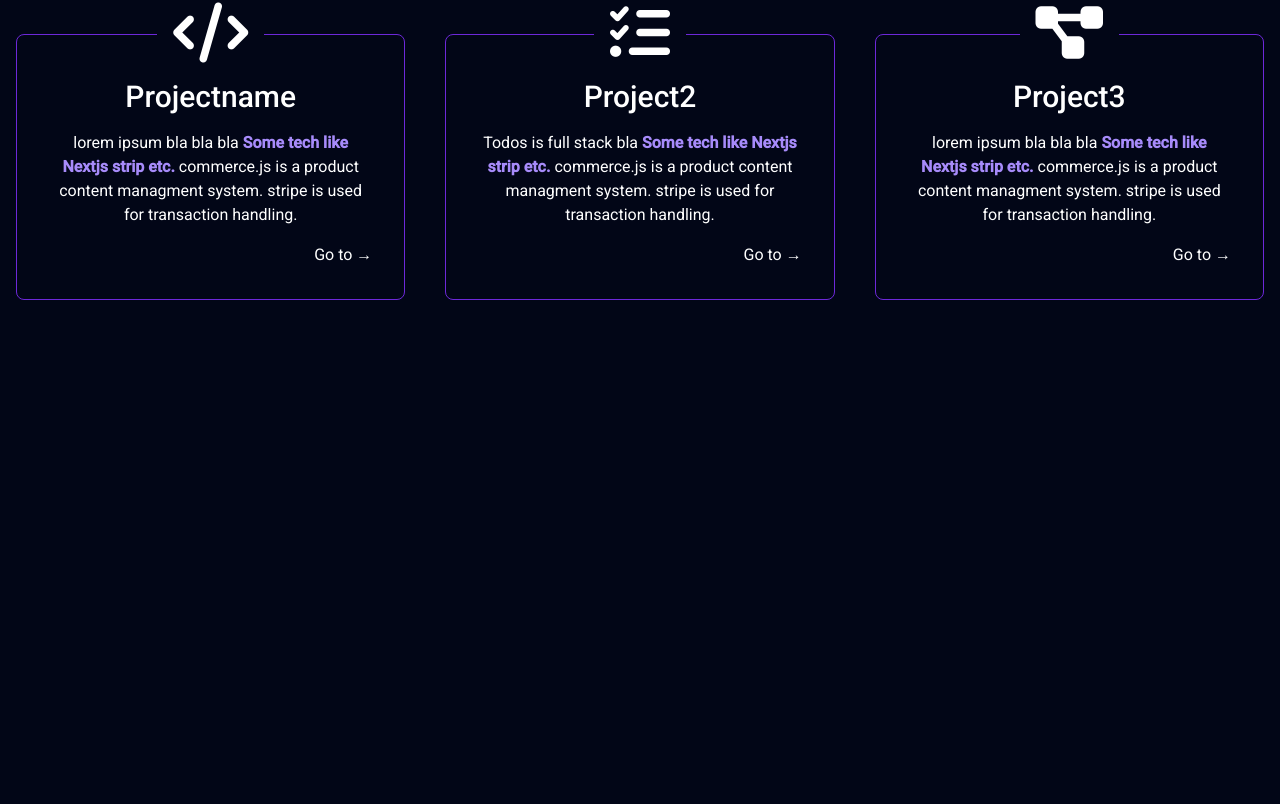
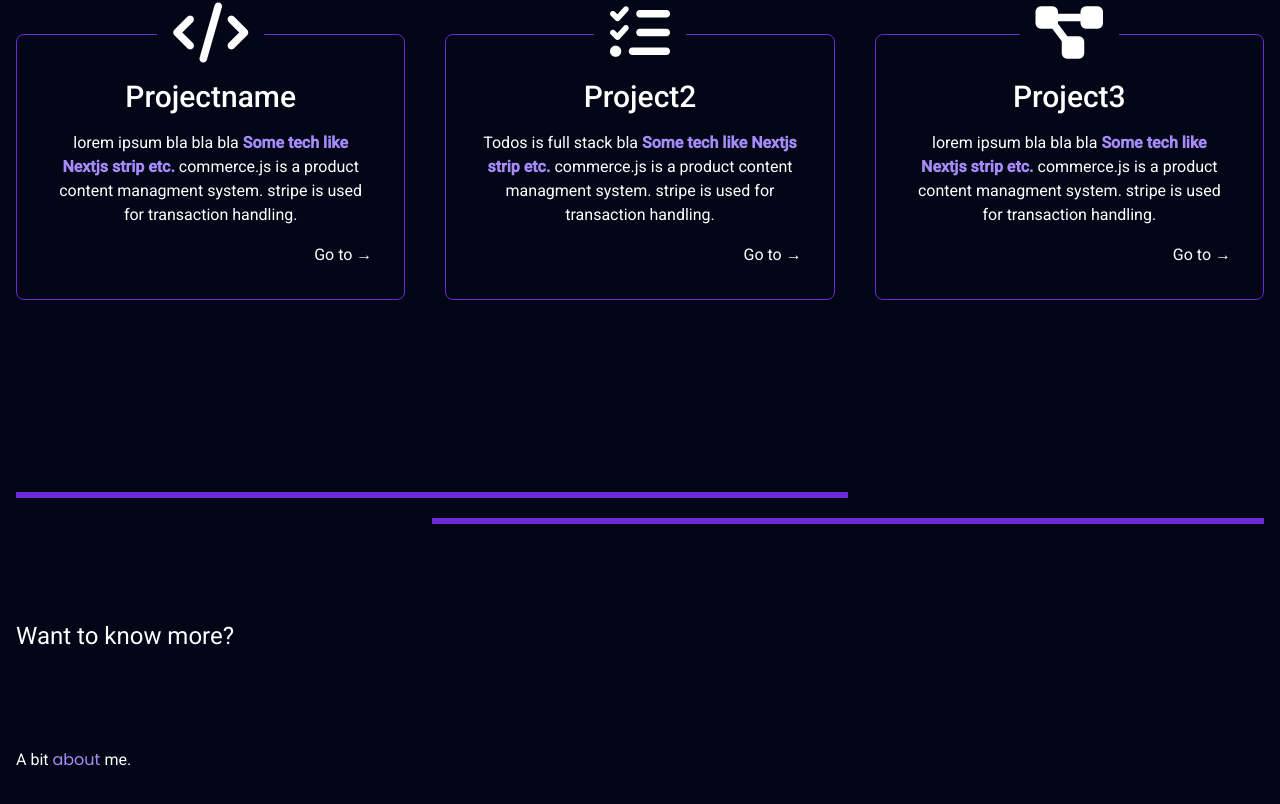
Before and after one commit to Nicktvdd/portfolio, a SvelteKit app: page / in a window 1280 px wide. Shown: the part 964-1768 px from the top of the page. Before the commit the page ends 1408 px from the top, so only its background shows below. Built offline with nearby package versions, Linux system fonts and the light colour scheme.

Commit message:
Starting about me

```diff
--- a/src/components/Main.svelte
+++ b/src/components/Main.svelte
@@ -1,12 +1,11 @@
 <script>
-import Step from "./Step.svelte"
+  import Step from "./Step.svelte";
 
   let steps = [
-  {name: 'Projectname', icon: 'fa-solid fa-code'},
-  {name: 'Project2', icon: 'fa-solid fa-list-check'},
-  {name: 'Project3', icon: 'fa-solid fa-diagram-project'}
-]
-
+    { name: "Projectname", icon: "fa-solid fa-code" },
+    { name: "Project2", icon: "fa-solid fa-list-check" },
+    { name: "Project3", icon: "fa-solid fa-diagram-project" },
+  ];
 </script>
 
 <main class="flex flex-col flex-1 p-4">
@@ -39,11 +38,13 @@ let steps = [
       </a>
     </div>
     <div class="relative shadow-2xl grid place-items-center">
-      <img src={"images/profile.png"} alt="Profile image" class="object-cover z-[2] max-h-[70vh]"/>
+      <img
+        src={"images/profile.png"}
+        alt="Profile image"
+        class="object-cover z-[2] max-h-[70vh]"
+      />
     </div>
   </section>
-
-
 
   <section id="projects" class="py-20 lg:py-32 flex flex-col gap-24">
     <div class="flex flex-col gap-2 text-center">
@@ -54,35 +55,55 @@ let steps = [
         Curious to <span class="poppins text-violet-400">see</span> my work?
       </h3>
     </div>
-    <a href="https://www.youtube.com/watch?v=H8ZH_mkfPUY&t=7s"
-    target="_blank" class="mx-auto px-4 py-2 rounded-md border border border-solid border-white
-    flex items-center gap-2 -mb-4 sm:-mb-0 -mt-10 hover:border-violet-700 duration-200">
-    <i class="fa-regular fa-circle-play"></i>
+    <a
+      href="https://www.youtube.com/watch?v=H8ZH_mkfPUY&t=7s"
+      target="_blank"
+      class="mx-auto px-4 py-2 rounded-md border border border-solid border-white
+    flex items-center gap-2 -mb-4 sm:-mb-0 -mt-10 hover:border-violet-700 duration-200"
+    >
+      <i class="fa-regular fa-circle-play" />
       <p>Watch the video</p>
     </a>
     <div class="grid grid-cols-1 lg:grid-cols-3 gap-2 lg:gap-10">
       <Step step={steps[0]}>
-      <p> lorem ipsum bla bla bla <strong class="text-violet-400"> Some tech like Nextjs strip etc.
-
-      </strong> commerce.js is a product content managment system. stripe is used for transaction handling.
+        <p>
+          lorem ipsum bla bla bla <strong class="text-violet-400">
+            Some tech like Nextjs strip etc.
+          </strong> commerce.js is a product content managment system. stripe is
+          used for transaction handling.
         </p>
       </Step>
       <Step step={steps[1]}>
-      <p> Todos is full stack bla <strong class="text-violet-400"> Some tech like Nextjs strip etc.
-
-      </strong> commerce.js is a product content managment system. stripe is used for transaction handling.
-
-    </Step>
+        <p>
+          Todos is full stack bla <strong class="text-violet-400">
+            Some tech like Nextjs strip etc.
+          </strong> commerce.js is a product content managment system. stripe is
+          used for transaction handling.
+        </p></Step
+      >
       <Step step={steps[2]}>
-      <p> lorem ipsum bla bla bla <strong class="text-violet-400"> Some tech like Nextjs strip etc.
-
-      </strong> commerce.js is a product content managment system. stripe is used for transaction handling.
-
-    </Step>
+        <p>
+          lorem ipsum bla bla bla <strong class="text-violet-400">
+            Some tech like Nextjs strip etc.
+          </strong> commerce.js is a product content managment system. stripe is
+          used for transaction handling.
+        </p></Step
+      >
     </div>
   </section>
-  <section id="about">
-
-
+  <section
+    id="about"
+    class="py-20 pt-10 lg:pt-16 lg:py-32 flex flex-col
+  gap-16 sm:gap-20 md:gap-24 relative"
+  >
+    <div
+      class="flex flex-col gap-2 text-center relative before:absolute before:top-0
+  before:left-0 before:w-2/3 before:h-1.5 before:bg-violet-700 after:absolute
+  after:bottom-0 after:right-0 after:w-2/3 after:h-1.5 after:bg-violet-700 py-4"
+    />
+    <h6 class="text-lg sm:text-xl md:text-2xl">Want to know more?</h6>
+    <h3>
+      A bit <span class="poppins text-violet-400">about</span> me.
+    </h3>
   </section>
 </main>
```
Lines whose indentation alone changed are shown as unchanged.
